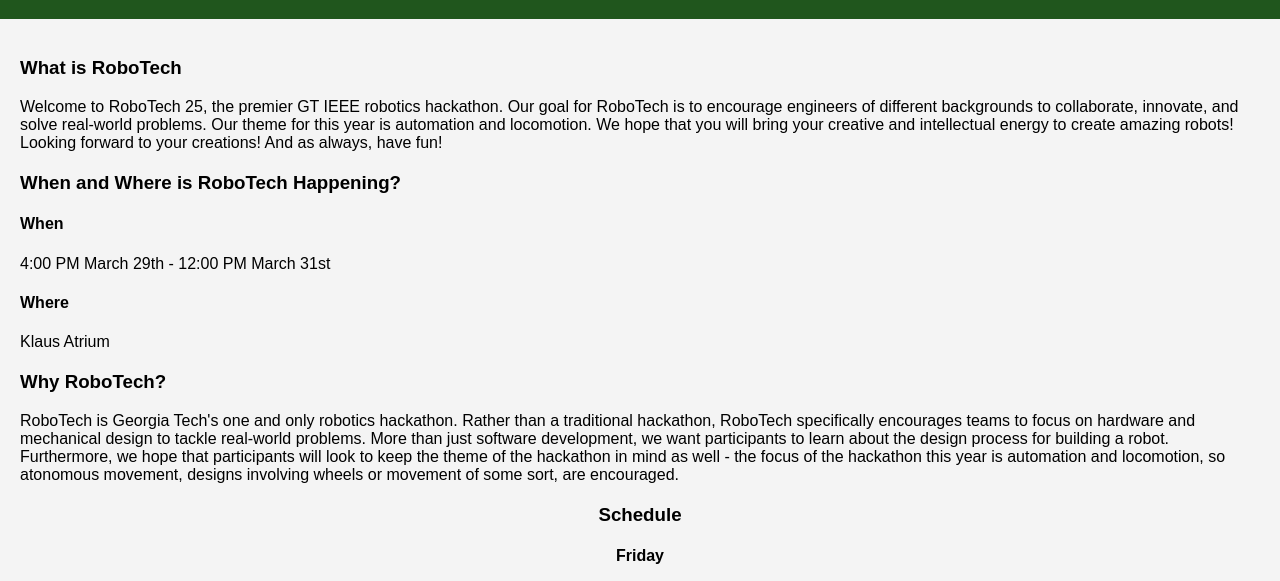
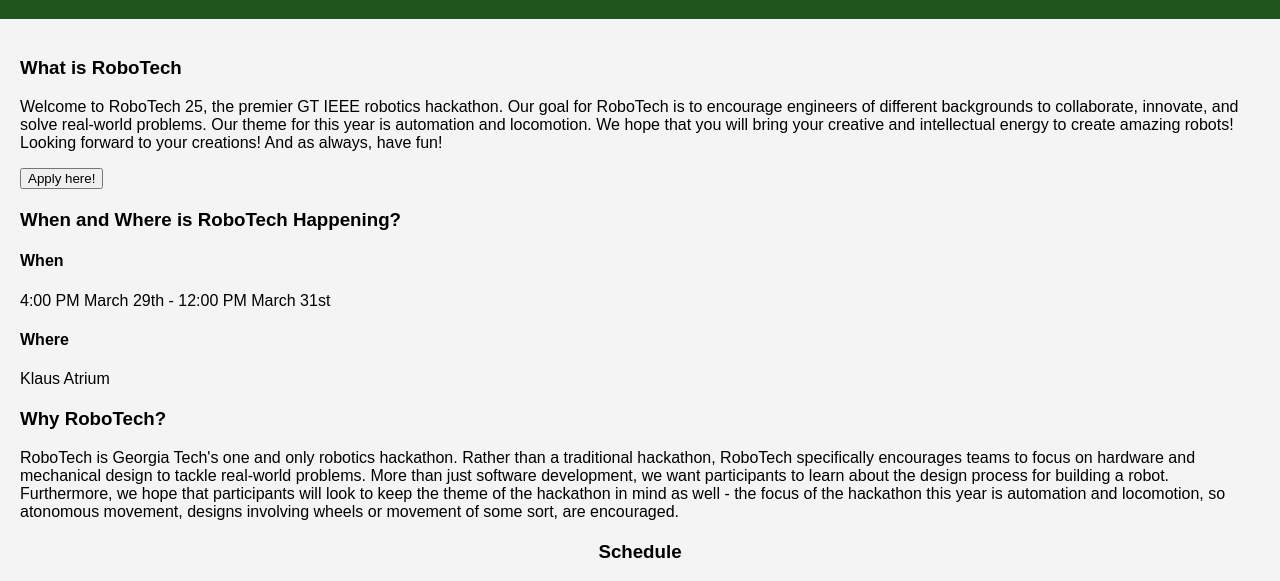
Before and after one commit to nkarthik3/robotech-25, a plain HTML site: page draft/index.html in a window 1280 px wide. Shown: the part 174-755 px from the top of the page. Drawn offline with Linux system fonts and the light colour scheme.

Commit message:
add apply button

```diff
--- a/draft/index.html
+++ b/draft/index.html
@@ -22,6 +22,7 @@
                 Our theme for this year is automation and locomotion. We hope that you will bring your creative and intellectual
                 energy to create amazing robots! Looking forward to your creations! And as always, have fun!
             </p>
+            <a href="https://docs.google.com/forms/d/e/1FAIpQLSfuWG2cKZa8_cIl0IZMNa6xzK7O6AeOVficDO7cacG5I_v_1Q/viewform?usp=header" target="_blank"><button>Apply here!</button></a>
         </section>
         <section id="Location">
             <h3>When and Where is RoboTech Happening?</h3>
```
